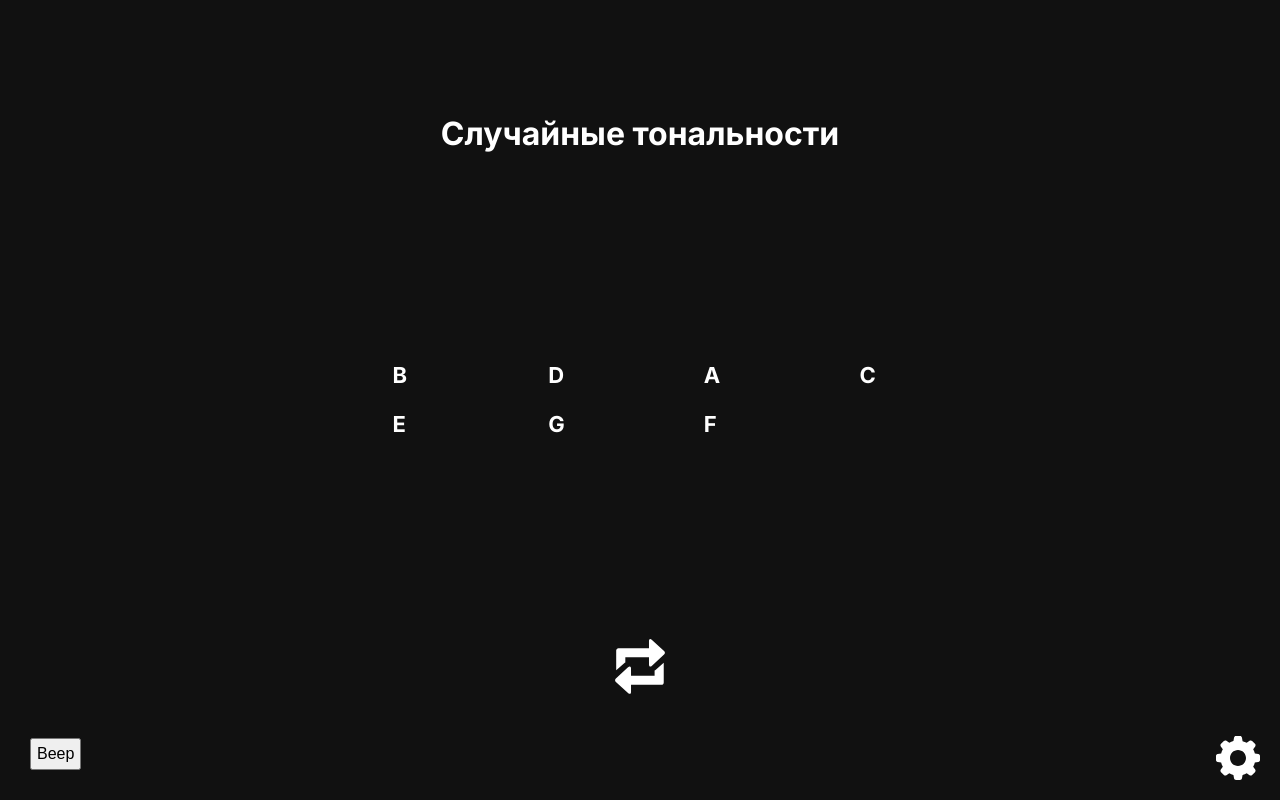
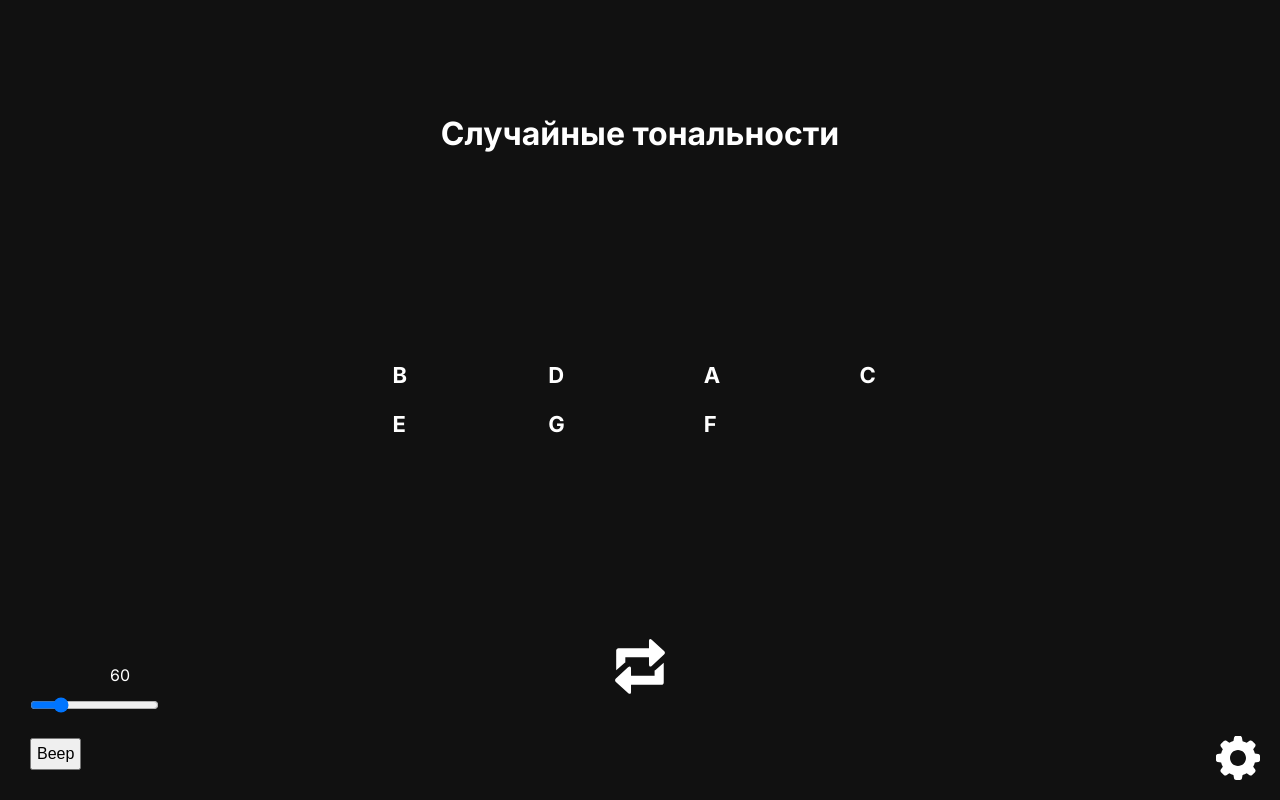
Before and after one commit to keepitdown/music-practice, a Next.js app: page / in a window 1280 px wide. Built offline with nearby package versions, Linux system fonts and the light colour scheme; no server answers.

Commit message:
feat: add metronome tempo control

```diff
--- a/src/metronome/metronome-provider.tsx
+++ b/src/metronome/metronome-provider.tsx
@@ -32,7 +32,13 @@ export default function MetronomeProvider({ children }: TMetronomeProvider) {
       console.log('stop');
       metronomeRef.current?.stop();
     }
-  }, [isTurnedOn, tempo]);
+  }, [isTurnedOn]);
+
+  useEffect(() => {
+    if (metronomeRef?.current?.tempo) {
+      metronomeRef.current.tempo = tempo;
+    }
+  }, [tempo]);
 
   const buttonHandler: MouseEventHandler<HTMLButtonElement> = () => {
     setIsTurnedOn(state => !state);
@@ -41,6 +47,16 @@ export default function MetronomeProvider({ children }: TMetronomeProvider) {
   return (
     <MetronomeContext.Provider value={null}>
       <button onClick={buttonHandler} style={{ position: 'fixed', left: 30, bottom: 30, fontSize: 16, padding: 5 }}>Beep</button>
+      <p style={{ position: 'fixed', left: 110, bottom: 115 }}>{tempo}</p>
+      <input
+        type="range"
+        min="30"
+        max="180"
+        step="1"
+        value={tempo}
+        onChange={(e) => setTempo(Number(e.currentTarget.value))}
+        style={{ position: 'fixed', left: 30, bottom: 80, height: 30, fontSize: 16 }}
+      />
       {children}
     </MetronomeContext.Provider>
   );
```
